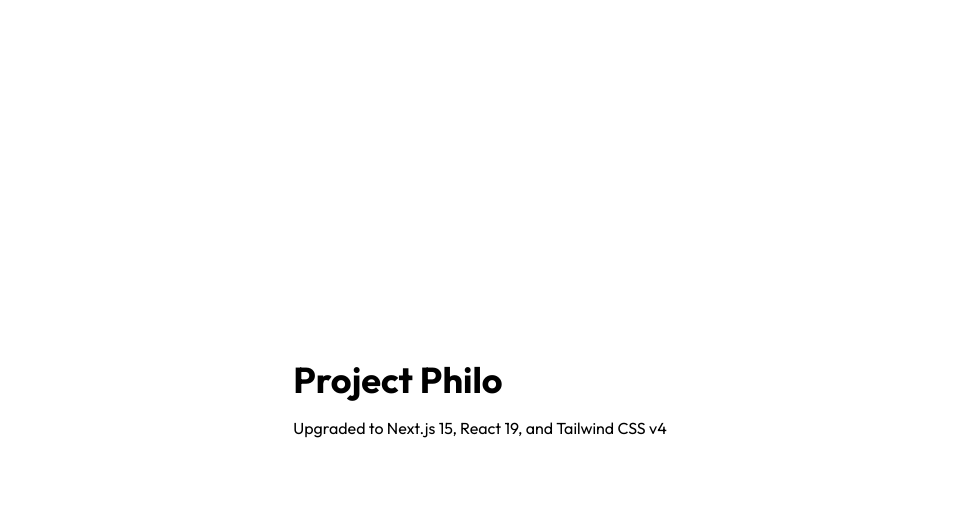
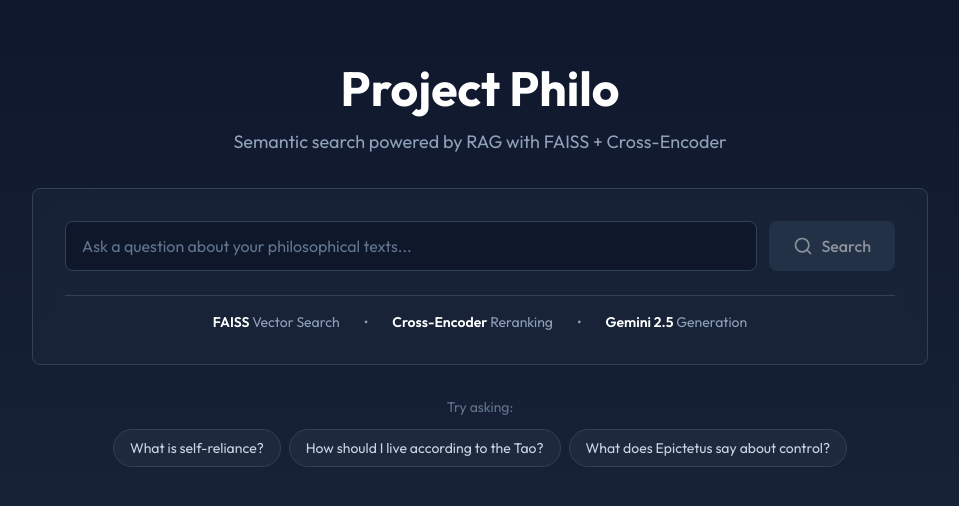
Before and after one commit to jessecui/philosearch, a Next.js app: page / in a window 1280 px wide. Shown: the top 506 px of the page, without its empty margins (160-1119 px from the left). Built offline with nearby package versions, Linux system fonts and the light colour scheme.

Commit message:
Add frontend UI for philosophy text RAG

```diff
--- a/postcss.config.cjs
+++ /dev/null
@@ -1,5 +0,0 @@
-module.exports = {
-  plugins: {
-    '@tailwindcss/postcss': {},
-  },
-};
--- /dev/null
+++ b/postcss.config.mjs
@@ -0,0 +1,5 @@
+export default {
+  plugins: {
+    "@tailwindcss/postcss": {},
+  }
+}
--- a/src/app/globals.css
+++ b/src/app/globals.css
@@ -1,24 +1,25 @@
 @import "tailwindcss";
 
 @theme {
-  --color-background: 222.2 84% 4.9%;
-  --color-foreground: 210 40% 98%;
-  --color-card: 222.2 84% 4.9%;
-  --color-card-foreground: 210 40% 98%;
-  --color-popover: 222.2 84% 4.9%;
-  --color-popover-foreground: 210 40% 98%;
-  --color-primary: 217.2 91.2% 59.8%;
-  --color-primary-foreground: 222.2 47.4% 11.2%;
-  --color-secondary: 217.2 32.6% 17.5%;
-  --color-secondary-foreground: 210 40% 98%;
-  --color-muted: 217.2 32.6% 17.5%;
-  --color-muted-foreground: 215 20.2% 65.1%;
-  --color-accent: 217.2 32.6% 17.5%;
-  --color-accent-foreground: 210 40% 98%;
-  --color-destructive: 0 62.8% 30.6%;
-  --color-destructive-foreground: 210 40% 98%;
-  --color-border: 217.2 32.6% 17.5%;
-  --color-input: 217.2 32.6% 17.5%;
-  --color-ring: 224.3 76.3% 48%;
+  --color-background: hsl(222.2 84% 4.9%);
+  --color-foreground: hsl(210 40% 98%);
+  --color-card: hsl(222.2 84% 4.9%);
+  --color-card-foreground: hsl(210 40% 98%);
+  --color-popover: hsl(222.2 84% 4.9%);
+  --color-popover-foreground: hsl(210 40% 98%);
+  --color-primary: hsl(217.2 91.2% 59.8%);
+  --color-primary-foreground: hsl(222.2 47.4% 11.2%);
+  --color-secondary: hsl(217.2 32.6% 17.5%);
+  --color-secondary-foreground: hsl(210 40% 98%);
+  --color-muted: hsl(217.2 32.6% 17.5%);
+  --color-muted-foreground: hsl(215 20.2% 65.1%);
+  --color-accent: hsl(217.2 32.6% 17.5%);
+  --color-accent-foreground: hsl(210 40% 98%);
+  --color-destructive: hsl(0 62.8% 30.6%);
+  --color-destructive-foreground: hsl(210 40% 98%);
+  --color-border: hsl(217.2 32.6% 17.5%);
+  --color-input: hsl(217.2 32.6% 17.5%);
+  --color-ring: hsl(224.3 76.3% 48%);
+
   --radius: 0.5rem;
 }
--- a/src/app/page.tsx
+++ b/src/app/page.tsx
@@ -1,13 +1,239 @@
+"use client";
+
+import { useState } from "react";
+import { Search, Loader2 } from "lucide-react";
+import { cn } from "@/lib/utils";
+
+interface Source {
+  filename: string;
+  paragraph_idx: number;
+  text: string;
+  score: number | null;
+}
+
 export default function HomePage() {
+  const [query, setQuery] = useState("");
+  const [isLoading, setIsLoading] = useState(false);
+  const [answer, setAnswer] = useState("");
+  const [sources, setSources] = useState<Source[]>([]);
+  const [error, setError] = useState("");
+
+  const handleSearch = async (e: React.FormEvent) => {
+    e.preventDefault();
+    if (!query.trim()) return;
+
+    setIsLoading(true);
+    setAnswer("");
+    setSources([]);
+    setError("");
+
+    try {
+      const response = await fetch("http://localhost:8000/search-and-generate", {
+        method: "POST",
+        headers: {
+          "Content-Type": "application/json",
+        },
+        body: JSON.stringify({
+          query: query,
+          top_k_context: 5,
+          use_reranking: true,
+          top_k_faiss: 50,
+          context_window: 2,
+          temperature: 0.7,
+          max_output_tokens: 8192,
+        }),
+      });
+
+      if (!response.ok) {
+        throw new Error(`HTTP error! status: ${response.status}`);
+      }
+
+      const reader = response.body?.getReader();
+      const decoder = new TextDecoder();
+
+      if (!reader) {
+        throw new Error("No response body");
+      }
+
+      let buffer = "";
+      while (true) {
+        const { done, value } = await reader.read();
+        if (done) break;
+
+        buffer += decoder.decode(value, { stream: true });
+        const lines = buffer.split("\n\n");
+        buffer = lines.pop() || "";
+
+        for (const line of lines) {
+          if (line.startsWith("data: ")) {
+            const data = JSON.parse(line.slice(6));
+
+            if (data.type === "sources") {
+              setSources(data.data);
+            } else if (data.type === "token") {
+              setAnswer((prev) => prev + data.data);
+            } else if (data.type === "error") {
+              setError(data.data.message);
+            }
+          }
+        }
+      }
+    } catch (err) {
+      setError(err instanceof Error ? err.message : "An error occurred");
+    } finally {
+      setIsLoading(false);
+    }
+  };
+
+  const handleExampleClick = (exampleQuery: string) => {
+    setQuery(exampleQuery);
+  };
+
   return (
-    <div className="min-h-screen bg-background flex items-center justify-center">
-      <div className="max-w-4xl mx-auto p-8 space-y-4">
-        <h1 className="text-4xl font-bold text-foreground">
-          Project Philo
-        </h1>
-        <p className="text-muted-foreground">
-          Upgraded to Next.js 15, React 19, and Tailwind CSS v4
-        </p>
+    <div className="min-h-screen bg-gradient-to-b from-slate-900 to-slate-800 p-4">
+      <div className="max-w-4xl mx-auto space-y-8 py-12">
+        {/* Header */}
+        <div className="text-center space-y-4">
+          <h1 className="text-5xl font-bold text-white">Project Philo</h1>
+          <p className="text-slate-400 text-lg">
+            Semantic search powered by RAG with FAISS + Cross-Encoder
+          </p>
+        </div>
+
+        {/* Search Box */}
+        <div className="bg-slate-800/50 backdrop-blur border border-slate-700 rounded-lg p-8 space-y-6">
+          <form onSubmit={handleSearch} className="flex gap-3">
+            <input
+              type="text"
+              value={query}
+              onChange={(e) => setQuery(e.target.value)}
+              placeholder="Ask a question about your philosophical texts..."
+              className={cn(
+                "flex-1 px-4 py-3 bg-slate-900 border border-slate-700",
+                "rounded-lg text-white placeholder-slate-500",
+                "focus:outline-none focus:ring-2 focus:ring-blue-500 focus:border-transparent",
+                "transition-all"
+              )}
+              disabled={isLoading}
+            />
+            <button
+              type="submit"
+              disabled={isLoading || !query.trim()}
+              className={cn(
+                "px-6 py-3 rounded-lg flex items-center gap-2 font-medium transition-colors",
+                "bg-blue-600 hover:bg-blue-700 text-white",
+                "disabled:bg-slate-700 disabled:cursor-not-allowed disabled:opacity-50"
+              )}
+            >
+              {isLoading ? (
+                <>
+                  <Loader2 className="w-5 h-5 animate-spin" />
+                  Searching
+                </>
+              ) : (
+                <>
+                  <Search className="w-5 h-5" />
+                  Search
+                </>
+              )}
+            </button>
+          </form>
+
+          {/* Quick Stats */}
+          <div className="flex gap-6 text-sm text-slate-400 justify-center pt-4 border-t border-slate-700">
+            <div>
+              <span className="font-semibold text-white">FAISS</span> Vector
+              Search
+            </div>
+            <div>•</div>
+            <div>
+              <span className="font-semibold text-white">Cross-Encoder</span>{" "}
+              Reranking
+            </div>
+            <div>•</div>
+            <div>
+              <span className="font-semibold text-white">Gemini 2.5</span>{" "}
+              Generation
+            </div>
+          </div>
+        </div>
+
+        {/* Example Questions */}
+        {!answer && !isLoading && (
+          <div className="space-y-3">
+            <p className="text-slate-500 text-sm text-center">Try asking:</p>
+            <div className="flex flex-wrap gap-2 justify-center">
+              {[
+                "What is self-reliance?",
+                "How should I live according to the Tao?",
+                "What does Epictetus say about control?",
+              ].map((question) => (
+                <button
+                  key={question}
+                  onClick={() => handleExampleClick(question)}
+                  className="px-4 py-2 bg-slate-800 hover:bg-slate-700 border border-slate-700 rounded-full text-sm text-slate-300 transition-colors"
+                >
+                  {question}
+                </button>
+              ))}
+            </div>
+          </div>
+        )}
+
+        {/* Error */}
+        {error && (
+          <div className="bg-red-900/20 border border-red-800 rounded-lg p-4">
+            <p className="text-red-400">{error}</p>
+          </div>
+        )}
+
+        {/* Answer */}
+        {answer && (
+          <div className="bg-slate-800/50 backdrop-blur border border-slate-700 rounded-lg p-8 space-y-6">
+            <div>
+              <h2 className="text-xl font-semibold text-white mb-4">Answer</h2>
+              <div
+                className="text-slate-300 leading-relaxed whitespace-pre-line"
+              >
+                {answer}
+              </div>
+            </div>
+
+            {/* Sources */}
+            {sources.length > 0 && (
+              <div className="border-t border-slate-700 pt-6 space-y-4">
+                <h3 className="text-lg font-semibold text-white">
+                  Sources ({sources.length})
+                </h3>
+                <div className="space-y-3">
+                  {sources.map((source, idx) => (
+                    <div
+                      key={idx}
+                      className="bg-slate-900/50 border border-slate-700 rounded-lg p-4 space-y-2"
+                    >
+                      <div className="flex justify-between items-start">
+                        <div className="font-medium text-blue-400">
+                          {source.filename}
+                        </div>
+                        {source.score !== null && (
+                          <div className="text-xs text-slate-500">
+                            Score: {source.score.toFixed(3)}
+                          </div>
+                        )}
+                      </div>
+                      <div className="text-sm text-slate-400">
+                        Paragraph {source.paragraph_idx}
+                      </div>
+                      <div className="text-slate-300 text-sm leading-relaxed">
+                        {source.text}
+                      </div>
+                    </div>
+                  ))}
+                </div>
+              </div>
+            )}
+          </div>
+        )}
       </div>
     </div>
   );
```
